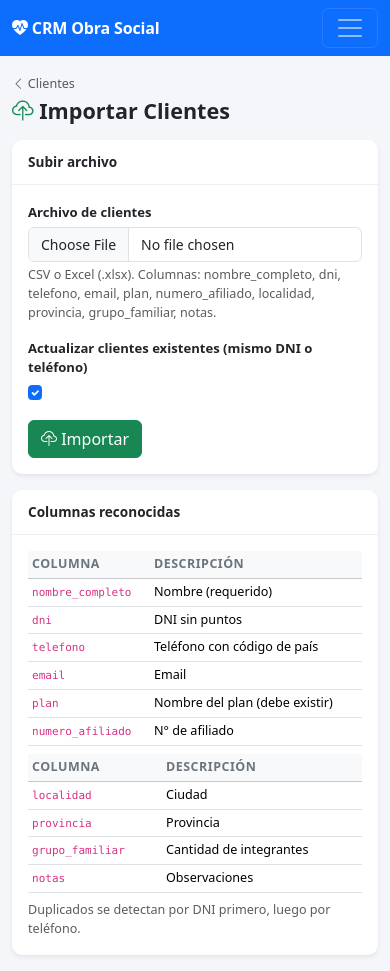
After one commit to NachoGuidali/crmsupreg, a Django app: page /clientes/importar/ in a window 390 px wide. The commit adds this page. Run offline with Django 5.2, Linux system fonts and the light colour scheme; a user stored in the database is signed in; tables that the repository leaves empty hold one stand-in row (values such as "Sample post"); grey boxes marked "Sample" are stand-in pictures; parts of the project's set-up code (start-up, migrations or seed data) failed here and were passed over.

Commit message:
Add duplicate validation and client import
- LeadForm/ClienteForm: validate DNI and phone uniqueness across both
  tables; show clear error pointing to the existing record
- Lead CSV import: detect duplicates by DNI in addition to phone;
  respect estado and prioridad columns from the file
- New ClienteImportView: import clients from CSV/Excel with duplicate
  detection by DNI first, then phone
- Add Import button to cliente_list for supervisors

Co-Authored-By: Claude Sonnet 4.6 <noreply@anthropic.com>

```diff
--- a/crm_obra_social/apps/clientes/forms.py
+++ b/crm_obra_social/apps/clientes/forms.py
@@ -1,4 +1,5 @@
 from django import forms
+from django.core.exceptions import ValidationError
 from apps.leads.models import Plan
 from .models import Cliente
 
@@ -26,3 +27,57 @@ class ClienteForm(forms.ModelForm):
         self.fields['plan'].queryset = Plan.objects.filter(activo=True)
         if user and not user.can_see_all_leads:
             self.fields.pop('agente', None)
+
+    def clean_dni(self):
+        dni = self.cleaned_data.get('dni', '').strip()
+        if not dni:
+            return dni
+        qs = Cliente.objects.filter(dni=dni)
+        if self.instance.pk:
+            qs = qs.exclude(pk=self.instance.pk)
+        if qs.exists():
+            dup = qs.first()
+            raise ValidationError(f'Ya existe un cliente con DNI {dni}: {dup.nombre_completo}.')
+        from apps.leads.models import Lead
+        dup_l = Lead.objects.filter(dni=dni).first()
+        if dup_l:
+            raise ValidationError(f'Ya existe un lead con DNI {dni}: {dup_l.nombre_completo}. Buscalo en Leads.')
+        return dni
+
+    def clean_telefono(self):
+        telefono = self.cleaned_data.get('telefono', '').strip()
+        if not telefono:
+            return telefono
+        qs = Cliente.objects.filter(telefono=telefono)
+        if self.instance.pk:
+            qs = qs.exclude(pk=self.instance.pk)
+        if qs.exists():
+            dup = qs.first()
+            raise ValidationError(f'Ya existe un cliente con ese teléfono: {dup.nombre_completo}.')
+        from apps.leads.models import Lead
+        dup_l = Lead.objects.filter(telefono=telefono).first()
+        if dup_l:
+            raise ValidationError(f'Ya existe un lead con ese teléfono: {dup_l.nombre_completo}. Buscalo en Leads.')
+        return telefono
+
+
+class ClienteImportForm(forms.Form):
+    archivo = forms.FileField(
+        label='Archivo de clientes',
+        widget=forms.FileInput(attrs={'class': 'form-control', 'accept': '.csv,.xlsx,.xls'}),
+        help_text='CSV o Excel (.xlsx). Columnas: nombre_completo, dni, telefono, email, plan, numero_afiliado, localidad, provincia, grupo_familiar, notas.',
+    )
+    actualizar_existentes = forms.BooleanField(
+        required=False,
+        initial=True,
+        label='Actualizar clientes existentes (mismo DNI o teléfono)',
+        widget=forms.CheckboxInput(attrs={'class': 'form-check-input'}),
+    )
+
+    def clean_archivo(self):
+        f = self.cleaned_data['archivo']
+        if not any(f.name.lower().endswith(e) for e in ('.csv', '.xlsx', '.xls')):
+            raise ValidationError('Formato no soportado. Usá .csv, .xlsx o .xls.')
+        if f.size > 10 * 1024 * 1024:
+            raise ValidationError('El archivo no puede superar 10 MB.')
+        return f
--- a/crm_obra_social/apps/clientes/urls.py
+++ b/crm_obra_social/apps/clientes/urls.py
@@ -6,6 +6,7 @@ app_name = 'clientes'
 urlpatterns = [
     path('', views.ClienteListView.as_view(), name='list'),
     path('nuevo/', views.ClienteCreateView.as_view(), name='create'),
+    path('importar/', views.ClienteImportView.as_view(), name='import'),
     path('<int:pk>/', views.ClienteDetailView.as_view(), name='detail'),
     path('<int:pk>/editar/', views.ClienteUpdateView.as_view(), name='update'),
     path('<int:pk>/eliminar/', views.ClienteDeleteView.as_view(), name='delete'),
--- a/crm_obra_social/apps/clientes/views.py
+++ b/crm_obra_social/apps/clientes/views.py
@@ -1,13 +1,17 @@
+import csv
+import io
+import re
+
 from django.contrib import messages
-from django.contrib.auth.mixins import LoginRequiredMixin
+from django.contrib.auth.mixins import LoginRequiredMixin, UserPassesTestMixin
 from django.core.paginator import Paginator
 from django.shortcuts import get_object_or_404, redirect, render
 from django.views import View
 from django.views.generic import ListView, DetailView, DeleteView
 from django.urls import reverse_lazy
 
-from apps.leads.models import CampoPersonalizado
-from .forms import ClienteForm
+from apps.leads.models import CampoPersonalizado, Plan
+from .forms import ClienteForm, ClienteImportForm
 from .models import Cliente
 
 
@@ -120,3 +124,165 @@ class ClienteDeleteView(LoginRequiredMixin, DeleteView):
     model = Cliente
     template_name = 'clientes/cliente_confirm_delete.html'
     success_url = reverse_lazy('clientes:list')
+
+
+# ── Helpers para importación ──────────────────────────────
+
+def _read_cliente_file(archivo):
+    name = archivo.name.lower()
+    if name.endswith('.xlsx') or name.endswith('.xls'):
+        import openpyxl
+        wb = openpyxl.load_workbook(archivo, read_only=True, data_only=True)
+        ws = wb.active
+        all_rows = list(ws.iter_rows(values_only=True))
+        if not all_rows:
+            return [], []
+        headers = [str(h).strip() if h is not None else f'col_{i}' for i, h in enumerate(all_rows[0])]
+        rows = []
+        for raw in all_rows[1:]:
+            if all(v is None or str(v).strip() == '' for v in raw):
+                continue
+            rows.append({headers[i]: (str(raw[i]).strip() if raw[i] is not None else '') for i in range(len(headers))})
+        return headers, rows
+    else:
+        try:
+            content = archivo.read().decode('utf-8-sig')
+        except UnicodeDecodeError:
+            archivo.seek(0)
+            content = archivo.read().decode('latin-1')
+        reader = csv.DictReader(io.StringIO(content))
+        headers = list(reader.fieldnames or [])
+        rows = [dict(r) for r in reader if any(v.strip() for v in r.values())]
+        return headers, rows
+
+
+def _get_c(row_lower, *keys, default=''):
+    for k in keys:
+        v = row_lower.get(k.lower(), '')
+        if v and str(v).strip():
+            return str(v).strip()
+    return default
+
+
+def _process_cliente_row(row, plans_by_name, actualizar):
+    row_lower = {k.lower().strip(): v for k, v in row.items()}
+
+    nombre = _get_c(row_lower, 'nombre_completo', 'nombre', 'name', 'full_name')
+    if not nombre:
+        return 'error', 'Nombre vacío'
+
+    raw_dni = re.sub(r'\D', '', _get_c(row_lower, 'dni', 'documento', 'cedula', 'rut'))
+    dni = raw_dni[:20] if raw_dni else ''
+
+    telefono = _get_c(row_lower, 'telefono', 'phone', 'tel', 'celular')
+    email = _get_c(row_lower, 'email', 'correo', 'mail')
+    localidad = _get_c(row_lower, 'localidad', 'ciudad', 'city')
+    provincia = _get_c(row_lower, 'provincia', 'province', 'region')
+    notas = _get_c(row_lower, 'notas', 'notes', 'observaciones')
+    numero_afiliado = _get_c(row_lower, 'numero_afiliado', 'afiliado', 'nro_afiliado', 'n_afiliado')
+    plan_nombre = _get_c(row_lower, 'plan', 'plan_nombre')
+    grupo_raw = _get_c(row_lower, 'grupo_familiar', 'grupo')
+    try:
+        grupo_familiar = max(1, int(grupo_raw))
+    except (ValueError, TypeError):
+        grupo_familiar = 1
+
+    plan = plans_by_name.get(plan_nombre.lower()) if plan_nombre else None
+
+    if not dni and not telefono:
+        return 'error', 'Se requiere DNI o teléfono para identificar al cliente'
+
+    # Duplicate lookup: DNI first, then phone
+    existing = None
+    if dni:
+        existing = Cliente.objects.filter(dni=dni).first()
+    if not existing and telefono:
+        existing = Cliente.objects.filter(telefono=telefono).first()
+
+    if existing:
+        if not actualizar:
+            return 'skipped', ''
+        updated = []
+        if not existing.nombre_completo and nombre:
+            existing.nombre_completo = nombre; updated.append('nombre_completo')
+        if not existing.telefono and telefono:
+            existing.telefono = telefono; updated.append('telefono')
+        if not existing.dni and dni:
+            existing.dni = dni; updated.append('dni')
+        if not existing.email and email:
+            existing.email = email; updated.append('email')
+        if not existing.localidad and localidad:
+            existing.localidad = localidad; updated.append('localidad')
+        if not existing.provincia and provincia:
+            existing.provincia = provincia; updated.append('provincia')
+        if not existing.notas and notas:
+            existing.notas = notas; updated.append('notas')
+        if not existing.numero_afiliado and numero_afiliado:
+            existing.numero_afiliado = numero_afiliado; updated.append('numero_afiliado')
+        if plan and not existing.plan:
+            existing.plan = plan; updated.append('plan')
+        if updated:
+            existing.save(update_fields=updated + ['updated_at'])
+            return 'updated', ''
+        return 'skipped', ''
+
+    Cliente.objects.create(
+        nombre_completo=nombre,
+        dni=dni,
+        telefono=telefono,
+        email=email,
+        localidad=localidad,
+        provincia=provincia,
+        notas=notas,
+        plan=plan,
+        numero_afiliado=numero_afiliado,
+        grupo_familiar=grupo_familiar,
+    )
+    return 'created', ''
+
+
+class ClienteImportView(LoginRequiredMixin, UserPassesTestMixin, View):
+    template_name = 'clientes/cliente_import.html'
+
+    def test_func(self):
+        return self.request.user.can_see_all_leads
+
+    def get(self, request):
+        return render(request, self.template_name, {'form': ClienteImportForm()})
+
+    def post(self, request):
+        form = ClienteImportForm(request.POST, request.FILES)
+        if not form.is_valid():
+            return render(request, self.template_name, {'form': form})
+
+        archivo = request.FILES['archivo']
+        actualizar = form.cleaned_data.get('actualizar_existentes', True)
+
+        try:
+            headers, rows = _read_cliente_file(archivo)
+        except Exception as e:
+            messages.error(request, f'Error leyendo el archivo: {e}')
+            return render(request, self.template_name, {'form': form})
+
+        if not rows:
+            messages.warning(request, 'El archivo está vacío o no tiene filas de datos.')
+            return render(request, self.template_name, {'form': form})
+
+        plans_by_name = {p.nombre.lower(): p for p in Plan.objects.filter(activo=True)}
+
+        stats = {'created': 0, 'updated': 0, 'skipped': 0, 'error': 0}
+        errors = []
+
+        for i, row in enumerate(rows, start=2):
+            action, msg = _process_cliente_row(row, plans_by_name, actualizar)
+            stats[action] += 1
+            if action == 'error':
+                errors.append({'fila': i, 'msg': msg, 'datos': str(row)[:120]})
+
+        return render(request, self.template_name, {
+            'form': ClienteImportForm(),
+            'resultado': True,
+            'stats': stats,
+            'errors': errors[:50],
+            'total_filas': len(rows),
+        })
--- a/crm_obra_social/apps/leads/forms.py
+++ b/crm_obra_social/apps/leads/forms.py
@@ -34,6 +34,38 @@ class LeadForm(forms.ModelForm):
             self.fields.pop('estado', None) if 'estado' in self.fields else None
 
         self.fields['plan_interes'].queryset = Plan.objects.filter(activo=True)
+
+    def clean_dni(self):
+        dni = self.cleaned_data.get('dni', '').strip()
+        if not dni or dni == '0000000':
+            return dni
+        qs = Lead.objects.filter(dni=dni)
+        if self.instance.pk:
+            qs = qs.exclude(pk=self.instance.pk)
+        if qs.exists():
+            dup = qs.first()
+            raise ValidationError(f'Ya existe un lead con DNI {dni}: {dup.nombre_completo}.')
+        from apps.clientes.models import Cliente
+        dup_c = Cliente.objects.filter(dni=dni).first()
+        if dup_c:
+            raise ValidationError(f'Ya existe un cliente con DNI {dni}: {dup_c.nombre_completo}. Buscalo en Clientes.')
+        return dni
+
+    def clean_telefono(self):
+        telefono = self.cleaned_data.get('telefono', '').strip()
+        if not telefono:
+            return telefono
+        qs = Lead.objects.filter(telefono=telefono)
+        if self.instance.pk:
+            qs = qs.exclude(pk=self.instance.pk)
+        if qs.exists():
+            dup = qs.first()
+            raise ValidationError(f'Ya existe un lead con ese teléfono: {dup.nombre_completo}.')
+        from apps.clientes.models import Cliente
+        dup_c = Cliente.objects.filter(telefono=telefono).first()
+        if dup_c:
+            raise ValidationError(f'Ya existe un cliente con ese teléfono: {dup_c.nombre_completo}. Buscalo en Clientes.')
+        return telefono
 
 
 class LeadFilterForm(forms.Form):
--- /dev/null
+++ b/crm_obra_social/templates/clientes/cliente_import.html
@@ -0,0 +1,108 @@
+{% extends "base.html" %}
+{% block title %}Importar Clientes{% endblock %}
+{% block nav_clientes %}active{% endblock %}
+
+{% block content %}
+<div class="d-flex justify-content-between align-items-center mb-3 flex-wrap gap-2">
+  <div>
+    <a href="{% url 'clientes:list' %}" class="text-muted text-decoration-none small"><i class="bi bi-chevron-left"></i> Clientes</a>
+    <h4 class="mb-0 fw-bold mt-1"><i class="bi bi-cloud-upload text-success"></i> Importar Clientes</h4>
+  </div>
+</div>
+
+{% if resultado %}
+<div class="card border-0 shadow-sm mb-4">
+  <div class="card-header bg-transparent fw-semibold">Resultado de la importación</div>
+  <div class="card-body">
+    <div class="row g-3 mb-3">
+      <div class="col-6 col-md-3">
+        <div class="border rounded p-3 text-center">
+          <div class="fs-3 fw-bold text-success">{{ stats.created }}</div>
+          <div class="small text-muted">Creados</div>
+        </div>
+      </div>
+      <div class="col-6 col-md-3">
+        <div class="border rounded p-3 text-center">
+          <div class="fs-3 fw-bold text-primary">{{ stats.updated }}</div>
+          <div class="small text-muted">Actualizados</div>
+        </div>
+      </div>
+      <div class="col-6 col-md-3">
+        <div class="border rounded p-3 text-center">
+          <div class="fs-3 fw-bold text-secondary">{{ stats.skipped }}</div>
+          <div class="small text-muted">Omitidos</div>
+        </div>
+      </div>
+      <div class="col-6 col-md-3">
+        <div class="border rounded p-3 text-center">
+          <div class="fs-3 fw-bold text-danger">{{ stats.error }}</div>
+          <div class="small text-muted">Errores</div>
+        </div>
+      </div>
+    </div>
+    <p class="text-muted small mb-0">Total de filas procesadas: <strong>{{ total_filas }}</strong></p>
+    {% if errors %}
+    <hr>
+    <p class="fw-semibold text-danger small">Filas con error:</p>
+    <ul class="list-unstyled small">
+      {% for e in errors %}
+      <li class="mb-1"><span class="badge bg-danger me-1">Fila {{ e.fila }}</span> {{ e.msg }} <span class="text-muted">— {{ e.datos }}</span></li>
+      {% endfor %}
+    </ul>
+    {% endif %}
+    <a href="{% url 'clientes:list' %}" class="btn btn-success btn-sm mt-2"><i class="bi bi-person-check"></i> Ver clientes</a>
+  </div>
+</div>
+{% endif %}
+
+<div class="card border-0 shadow-sm">
+  <div class="card-header bg-transparent fw-semibold">Subir archivo</div>
+  <div class="card-body">
+    <form method="post" enctype="multipart/form-data">
+      {% csrf_token %}
+      {% for field in form %}
+      <div class="mb-3">
+        <label class="form-label fw-semibold small">{{ field.label }}</label>
+        {{ field }}
+        {% if field.help_text %}<div class="form-text">{{ field.help_text }}</div>{% endif %}
+        {% for err in field.errors %}<div class="text-danger small mt-1">{{ err }}</div>{% endfor %}
+      </div>
+      {% endfor %}
+      <button type="submit" class="btn btn-success"><i class="bi bi-cloud-upload"></i> Importar</button>
+    </form>
+  </div>
+</div>
+
+<div class="card border-0 shadow-sm mt-3">
+  <div class="card-header bg-transparent fw-semibold">Columnas reconocidas</div>
+  <div class="card-body small">
+    <div class="row g-2">
+      <div class="col-12 col-md-6">
+        <table class="table table-sm mb-0">
+          <thead class="table-light"><tr><th>Columna</th><th>Descripción</th></tr></thead>
+          <tbody>
+            <tr><td><code>nombre_completo</code></td><td>Nombre (requerido)</td></tr>
+            <tr><td><code>dni</code></td><td>DNI sin puntos</td></tr>
+            <tr><td><code>telefono</code></td><td>Teléfono con código de país</td></tr>
+            <tr><td><code>email</code></td><td>Email</td></tr>
+            <tr><td><code>plan</code></td><td>Nombre del plan (debe existir)</td></tr>
+            <tr><td><code>numero_afiliado</code></td><td>N° de afiliado</td></tr>
+          </tbody>
+        </table>
+      </div>
+      <div class="col-12 col-md-6">
+        <table class="table table-sm mb-0">
+          <thead class="table-light"><tr><th>Columna</th><th>Descripción</th></tr></thead>
+          <tbody>
+            <tr><td><code>localidad</code></td><td>Ciudad</td></tr>
+            <tr><td><code>provincia</code></td><td>Provincia</td></tr>
+            <tr><td><code>grupo_familiar</code></td><td>Cantidad de integrantes</td></tr>
+            <tr><td><code>notas</code></td><td>Observaciones</td></tr>
+          </tbody>
+        </table>
+      </div>
+    </div>
+    <p class="text-muted mt-2 mb-0">Duplicados se detectan por DNI primero, luego por teléfono.</p>
+  </div>
+</div>
+{% endblock %}
```
Also changed, not shown: crm_obra_social/apps/leads/views.py (+46 -1 lines), crm_obra_social/templates/clientes/cliente_list.html (+6 -1 lines).
